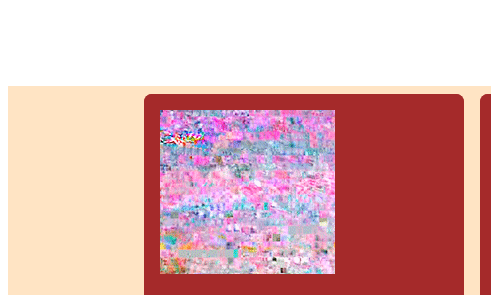
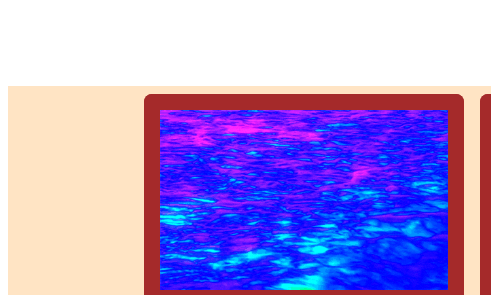
Before and after one commit to vanityfer/fernandamugica, a plain HTML site: page index.html in a window 1280 px wide. Shown: the part 626-921 px from the top of the page, 0-491 px from the left. Drawn offline with Linux system fonts and the light colour scheme; a web font is replaced by a local one.

Commit message:
Update index.html

```diff
--- a/index.html
+++ b/index.html
@@ -23,7 +23,7 @@
     <div class="tarjeta"><!----hiperespaciadora -->
       <div class="marcoTarjeta">
       <a href="hiperespaciadora.html">
-        <img src="imagen0.gif" alt="" />
+        <img src="imagen15.gif" alt="" />
         <h2>Hiperespaciadora</h2>
         <p>
          Bienvenidx. Quizás este sea un lugar tan real como el que separa en tu mente una palabra de otra.
```
